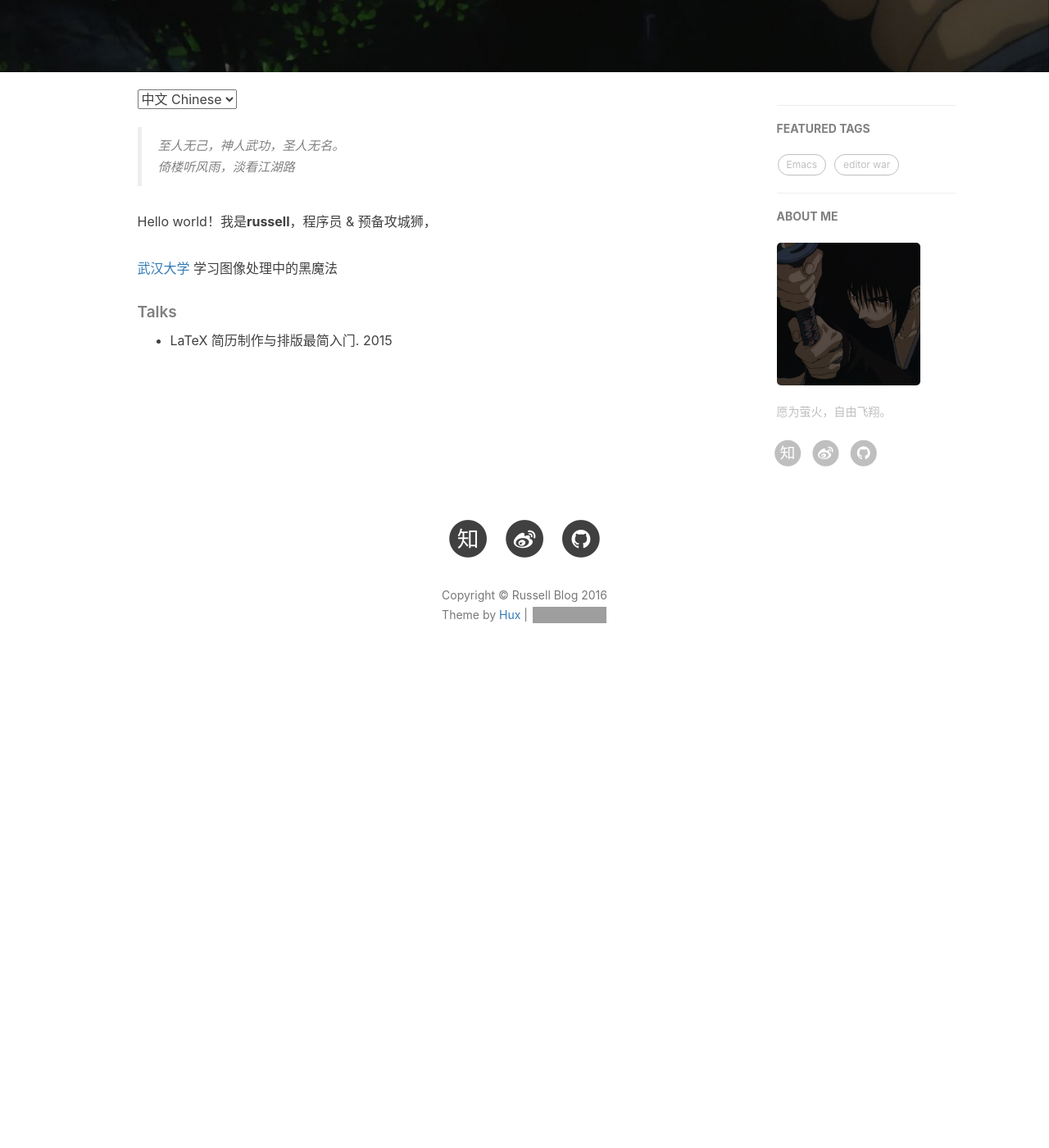
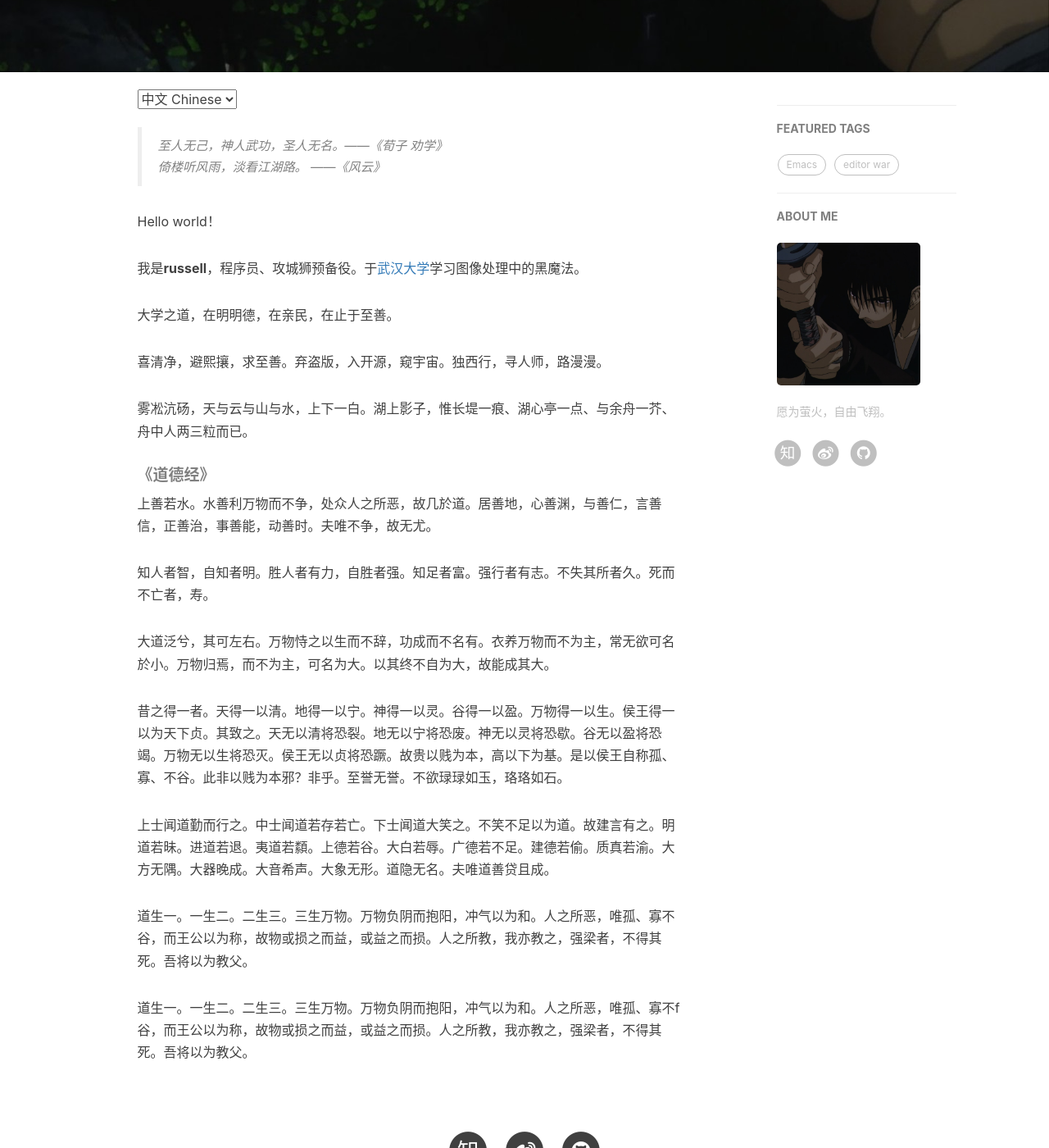
Before and after one commit to russellfei/russellfei.github.io, a Jekyll site: the page built from about.html, in a window 1280 px wide and 1400 px high, scrolled down 330 px. Shown: the whole window at 82% size. Built offline with Jekyll 4.4.1, drawn with Linux system fonts in a browser that asks for light colours; nearby versions of some CDN libraries; comment, search, counter and statistics services are not loaded; before the commit the page ends 1184 px from its top, so only the background shows below that; part of the change alters nothing that is shown; grey boxes are pictures that could not be loaded.

```diff
--- a/about.html
+++ b/about.html
@@ -15,20 +15,27 @@ header-img: "img/about-bg.jpg"
 <div class="zh post-container">
 
     <!--copied from markdown -->
-    <blockquote><p>至人无己，神人武功，圣人无名。<br>
-    倚楼听风雨，淡看江湖路</p></blockquote>
+    <blockquote><p>至人无己，神人武功，圣人无名。——《荀子 劝学》<br>
+    倚楼听风雨，淡看江湖路。 ——《风云》 </p></blockquote>
 
-    <p>Hello world！我是<strong>russell</strong>，程序员 &amp; 预备攻城狮，</p>
+    <p>Hello world！</p>
+    <p>我是<strong>russell</strong>，程序员、攻城狮预备役。于<a href="http://www.whu.edu.cn/">武汉大学</a>学习图像处理中的黑魔法。</p>
 
-    <p><a href="http://www.whu.edu.cn/">武汉大学</a> 学习图像处理中的黑魔法</p>
-
-    <h5>Talks</h5>
-
-    <ul>
-    <li>LaTeX 简历制作与排版最简入门. 2015</li>
-    </ul>
+    <p>大学之道，在明明德，在亲民，在止于至善。</p>
+    <p>喜清净，避熙攘，求至善。弃盗版，入开源，窥宇宙。独西行，寻人师，路漫漫。</p>
+    <p>雾凇沆砀，天与云与山与水，上下一白。湖上影子，惟长堤一痕、湖心亭一点、与余舟一芥、舟中人两三粒而已。</p>
 
 
+    <h5>《道德经》</h5>
+    <p>上善若水。水善利万物而不争，处众人之所恶，故几於道。居善地，心善渊，与善仁，言善信，正善治，事善能，动善时。夫唯不争，故无尤。</p>
+
+    <p>知人者智，自知者明。胜人者有力，自胜者强。知足者富。强行者有志。不失其所者久。死而不亡者，寿。</p>
+    <p>大道泛兮，其可左右。万物恃之以生而不辞，功成而不名有。衣养万物而不为主，常无欲可名於小。万物归焉，而不为主，可名为大。以其终不自为大，故能成其大。</p>
+
+    <p>昔之得一者。天得一以清。地得一以宁。神得一以灵。谷得一以盈。万物得一以生。侯王得一以为天下贞。其致之。天无以清将恐裂。地无以宁将恐废。神无以灵将恐歇。谷无以盈将恐竭。万物无以生将恐灭。侯王无以贞将恐蹶。故贵以贱为本，高以下为基。是以侯王自称孤、寡、不谷。此非以贱为本邪？非乎。至誉无誉。不欲琭琭如玉，珞珞如石。</p>
+    <p>上士闻道勤而行之。中士闻道若存若亡。下士闻道大笑之。不笑不足以为道。故建言有之。明道若昧。进道若退。夷道若纇。上德若谷。大白若辱。广德若不足。建德若偷。质真若渝。大方无隅。大器晚成。大音希声。大象无形。道隐无名。夫唯道善贷且成。</p>
+    <p>道生一。一生二。二生三。三生万物。万物负阴而抱阳，冲气以为和。人之所恶，唯孤、寡不谷，而王公以为称，故物或损之而益，或益之而损。人之所教，我亦教之，强梁者，不得其死。吾将以为教父。</p>
+    <p>道生一。一生二。二生三。三生万物。万物负阴而抱阳，冲气以为和。人之所恶，唯孤、寡不f谷，而王公以为称，故物或损之而益，或益之而损。人之所教，我亦教之，强梁者，不得其死。吾将以为教父。</p>
 <!--     <h5>Resumes</h5> -->
 <!--     <ul> -->
 <!--     <li><a href="/attach/">TBD</a></li> -->
@@ -41,15 +48,64 @@ header-img: "img/about-bg.jpg"
     <blockquote><p>Let your arm enfold us, through the dark of night <br>
     Will you angel hold us, till we see the light.</p></blockquote>
 
-    <p>My name is <strong>russell</strong>，you can call me nickname <strong>rus</strong>. I studied Image Processing in <a href="http://www.whu.edu.cn">Wuhan University</a></p>
+    <h5>What's up</h5>
+    <p>My name is <strong>russell</strong>，you can call me <strong>rus</strong>. I studied dark magic of Image Processing in <a href="http://www.whu.edu.cn">Wuhan University</a></p>
 
-    <p>Soon to be an engineer, I'm learning to use several powerful tools, GNU Emacs, Vim, LaTeX, Lua, C/C++, Matlab and Python. Hacking by oneself is essential, but hacking after masters is also rewarding, here are my personal masterlist:</p>
+    <p>Soon to be an engineer, I'm learning to use several powerful tools, such as GNU Emacs, Vim, LaTeX, Lua, C/C++, Matlab and Python. Hacking by oneself is essential, but hacking after masters is also rewarding, here are my personal masterlist:</p>
+<ul>
+<li>Emacs: <a href="https://github.com/purcell">Steve Purcell</a>, <a href="https://github.com/bbatsov">Bozhidar Batsov</a>, <a href="https://github.com/sachac">Sachua Chua</a>, <a href="https://github.com/redguardtoo"><strong>Bing Chen</strong></a> and <a href="http://ergoemacs.org/emacs/emacs.html">Xah Lee</a></li>
+<li>Vim: <a href="https://github.com/bling">Bailey Ling</a>, <a href="http://vimawesome.com/">vimawesome</a></li>
+<li>LaTeX: <a href="https://en.wikibooks.org/wiki/LaTeX">wikibooks</a>, <a href="https://www.sharelatex.com/learn">sharelatex</a></li>
+<li>Linux basics: <a href="http://linux.vbird.org/">birdman</a></li>
+</ul>
+
+
+    <h5>Who is Russell?</h5>
+
     <ul>
-      <li> Emacs: purcell, xah lee, sachua chua and redguardtoo  </li>
-      <li> Vim: bling, more on vimawesome <-- really awesome website </li>
-      <li> LaTeX: wikibooks, sharelatex </li>
-      <li> Linux basics: birdman </li>
+      <li>not just mental illness about using Emacs and vim</li>
+      <li>looking for truth and knowledge within the coming decade</li>
+      <li>focus on big ideas of problem discovery and solving</li>
+      <li>try to chase and learn from masters on humanity, perseverance and freedom</li>
+      <li>amazed at using computer in an elegant and efficient way</li>
+      <li>being kind (but limited with premises) to people around</li>
+      <li>keep discoverying personal drawbacks and improving myself</li>
+      <li>try to avoid dependence of computer, pls leave your filco</li>
     </ul>
+
+    <h5>Skills</h5>
+
+    <ul>
+      <li>[ ] Emacs and Vim (google Purcell, redguardtoo, and vimawesome)</li>
+      <li>[x] Git version control for personal docs (see jekyll-now repo)</li>
+      <li>[x] LaTeX basics (actually we are marching forward)</li>
+      <li>[x] Linux usage, server configuration (from birdman)</li>
+      <li>[ ] Lua and C/C++ (from lua-user.org)</li>
+      <li>[ ] Torch (currently only CNN model, will concentrate on C library in the future)</li>
+      <li>[x] CN calligraphy (from Mr. G. Chen(?-2014))</li>
+      <li>[x] Speed cube (from doreamon society, avg cuber)</li>
+      <li>[x] russellf at typeracer.com (official BP: 80wppm, unofficial 83wpm)</li>
+      <li>[x] Slide design and innovation</li>
+      <li>[ ] Go (Google has AlphaGo and FAIR has Darkforest, all tree searching based) </li>
+    </ul>
+
+    <h5>Interests</h5>
+
+    <ul>
+      <li>Machine Learning, Computer Vision and Image Processing</li>
+      <li>Simple yet elegant Hacker skills</li>
+      <li>Great designed things (apps, websites, repos)</li>
+    </ul>
+
+    <h5>Why blogging?</h5>
+
+    <ul>
+      <li>Fearness arises from arrogance, arrogance arises from shallowness</li>
+      <li>Rediscovery myself on the road to the common destination we all share</li>
+      <li>Keep seeking and thinking about society and orientation</li>
+      <li>Almost few people know this site, but what you see is what you surprised.</li>
+    </ul>
+
 
     <h5>Talks</h5>
 
@@ -58,10 +114,18 @@ header-img: "img/about-bg.jpg"
     </ul>
 
     <h5>Resumes</h5>
-
+    <ul>
+    <li>Comming soon.</li>
+    </ul>
     <!-- <ul> -->
     <!-- <li><a href="/attach/"</a></li> -->
     <!-- </ul> -->
+
+    <h5>Contact me</h5>
+
+    <p><a href="mailto:yangwanggauss@gmail.com">yangwanggauss at gmail</a></p>
+
+
 </div>
 
 <!-- Handle Language Change -->
```
